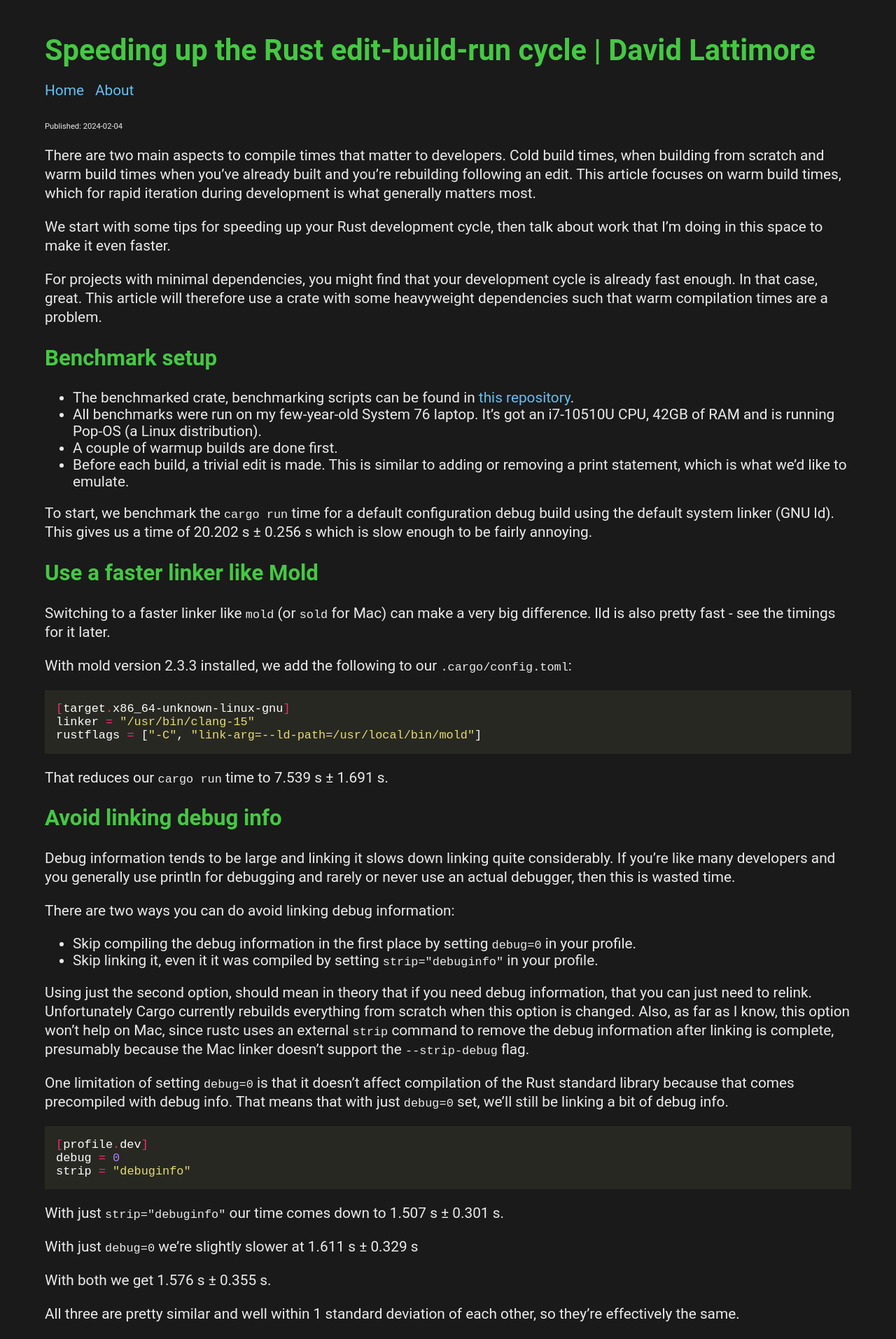
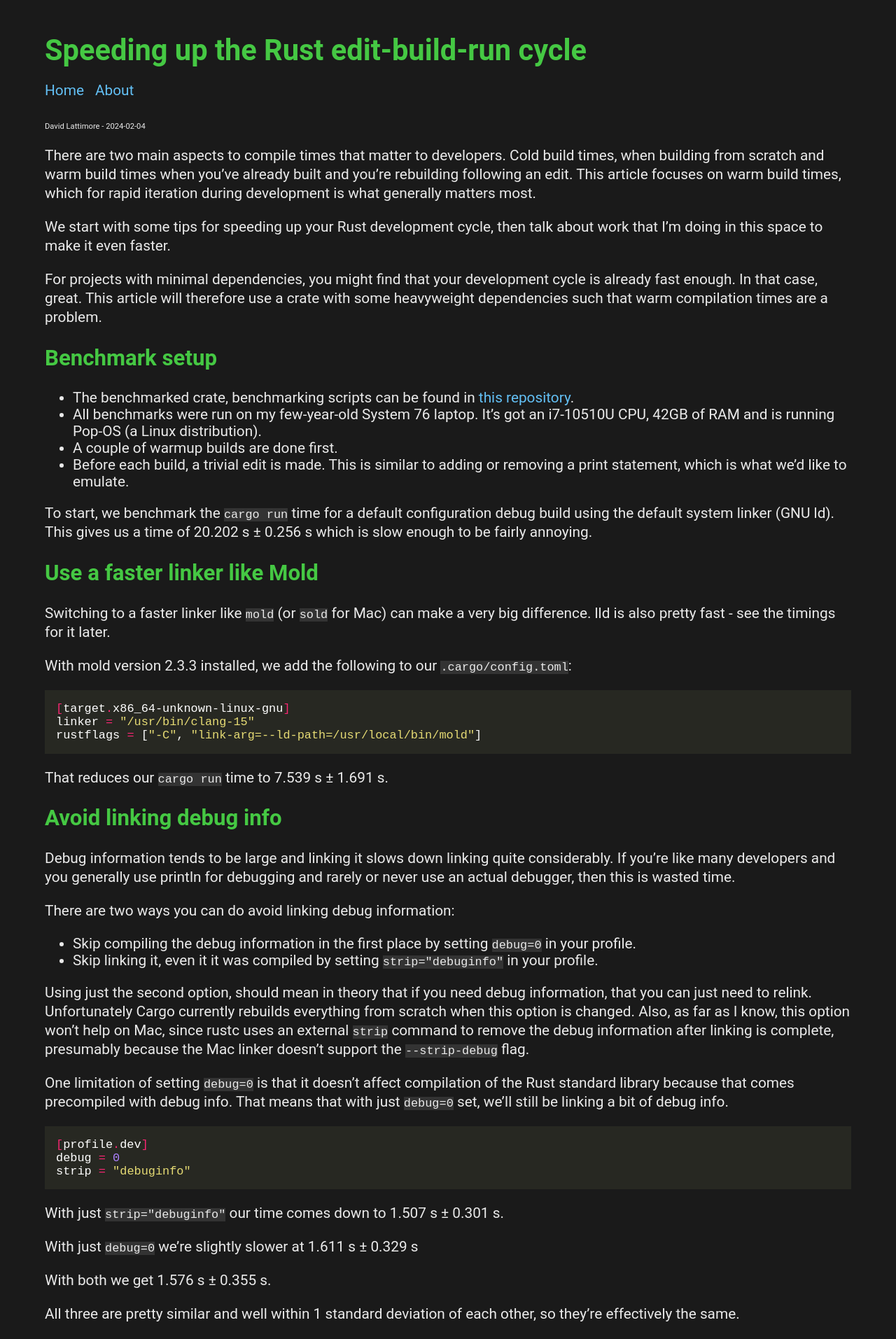
Before and after one commit to davidlattimore/davidlattimore.github.io, a Jekyll site: the page built from _posts/2024-02-05-speeding-up-the-rust-edit-build-run-cycle.md, in a window 1280 px wide. Shown: the top 1913 px of the page at 70% size. Built offline with Jekyll 4.4.1, drawn with Linux system fonts in a browser that asks for light colours.

Commit message:
Site tweaks

```diff
--- a/_includes/meta.html
+++ b/_includes/meta.html
@@ -1,6 +1,6 @@
 <p class="post-meta">
   {% if page.date %}
-  Published: <time class="publish-date" datetime="{{ page.date | date: '%F' }}">{{ page.date | date:
+  David Lattimore - <time class="publish-date" datetime="{{ page.date | date: '%F' }}">{{ page.date | date:
     "%Y-%m-%d" }}</time>
   {% endif %}
   {% if page.updated %}
--- a/_includes/page_header.html
+++ b/_includes/page_header.html
@@ -1,3 +1,3 @@
 <header>
-    <h1>{% if page.title %}{{ page.title }} | {% endif %}David Lattimore</h1>
+    <h1>{% if page.title %}{{ page.title }} {% endif %}</h1>
 </header>
--- a/css/common.css
+++ b/css/common.css
@@ -36,6 +36,16 @@ a:hover {
 
 pre.highlight {
     padding: 0 1rem;
+}
+
+.language-plaintext {
+    font-family: monospace;
+    background-color: #333;
+}
+
+.language-sh pre:before {
+    content: "\00BB";
+    margin-right: 0.5rem;
 }
 
 .social-links {
@@ -163,15 +173,19 @@ table {
     box-shadow: 0 0 20px rgba(0, 0, 0, 0.15);
 }
 
+th {
+    color: #45c843;
+}
+
 td,
 th {
     padding: 8px 8px;
 }
 
 tbody tr {
-    border-bottom: 1px solid #dddddd;
+    border-bottom: 1px solid #444;
 }
 
 tbody tr:nth-of-type(even) {
-    background-color: #f3f3f3;
+    background-color: #222;
 }
```
Also changed, not shown: about.md (+3 -0 lines), index.md (+1 -0 lines), images/about/profile-photo.jpeg (added).
